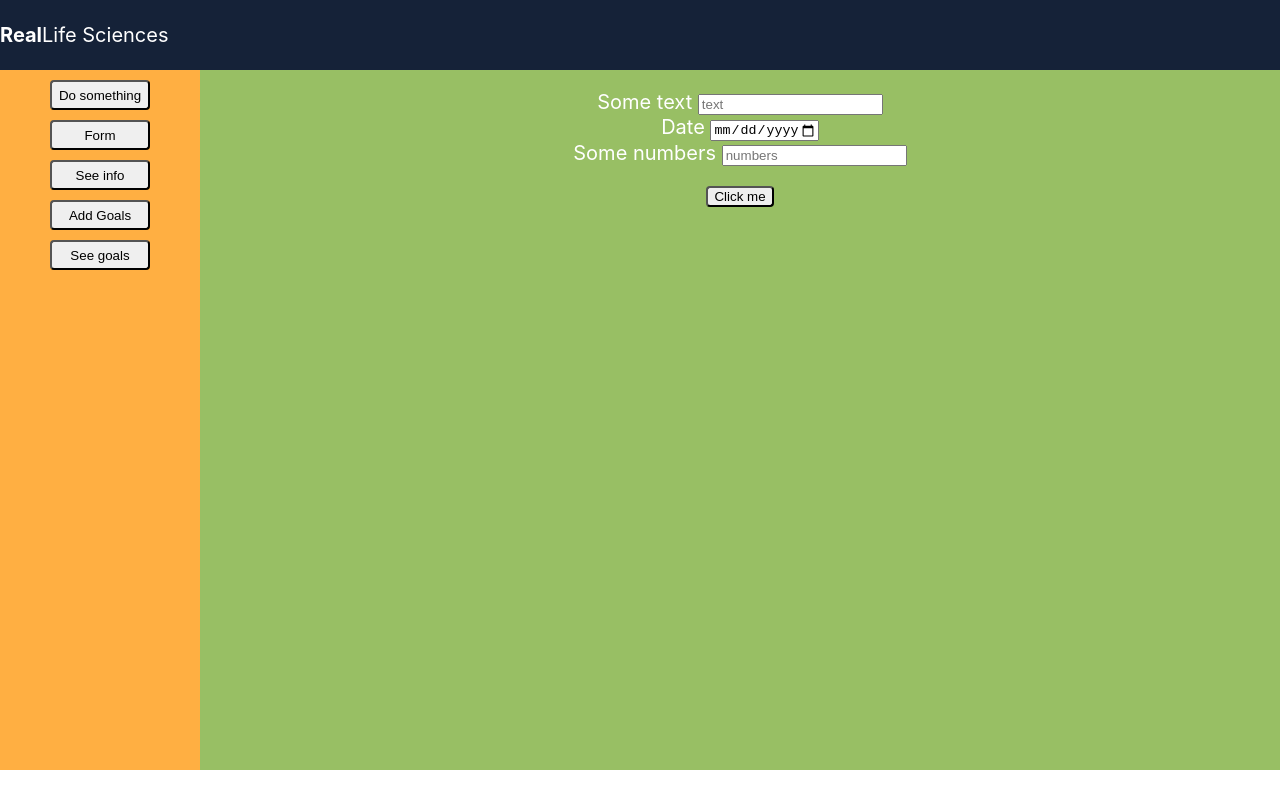
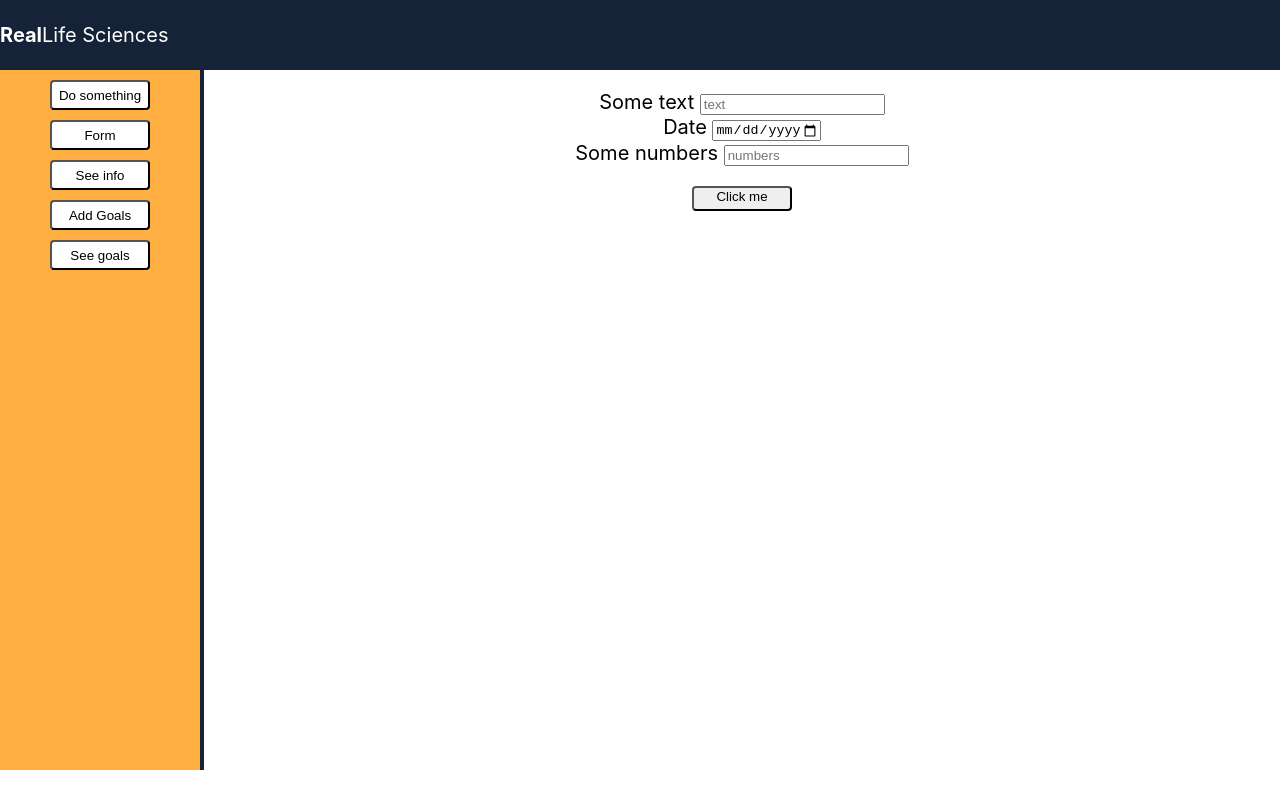
Before and after one commit to MunteanAndra/VSP-App, a React (Create React App) app: page /Formpage in a window 1280 px wide. Built offline with nearby package versions, Linux system fonts and the light colour scheme.

Commit message:
Added some more style

```diff
--- a/src/Components/SidebarStyle.css
+++ b/src/Components/SidebarStyle.css
@@ -4,6 +4,7 @@
     height: 700px;
     text-align: left;
     font-size: 20px;
+    border-right: 4px solid #152238;
 }
 
 .page-buttons{
@@ -20,6 +21,7 @@
     border-radius: 4px;
     height: 30px;
     margin-top: 10px;
+    background-color: white;
 }
 
 .button1:hover,
@@ -27,6 +29,6 @@
 .button3:hover,
 .button4:hover,
 .button5:hover{
-    background-color: grey;
+    background-color: #152238;
     color: white;
 }
--- a/src/Pages/FormpageStyle.css
+++ b/src/Pages/FormpageStyle.css
@@ -1,5 +1,5 @@
 .form_style{
-    background-color: #98BF64;
+    background-color: white;
     flex-grow: 1;
     height: 700px;
     font-size: 20px;
@@ -11,16 +11,19 @@
     justify-content: space-between;
     align-items: center;
     margin-top: 20px;
+    color: black;
 }
 
 .form_button{
     transition-duration: 1s;
     border-radius: 4px;
+    width: 100px;
+    height: 25px;
 }
 
 .form_button:hover{
-    background-color: grey;
-    color: white;
+    background-color: #FFAF42;
+    color: black;
 }
 
 .displayed_text{
--- a/src/Pages/GoalsItems/GoalsStyle.css
+++ b/src/Pages/GoalsItems/GoalsStyle.css
@@ -16,8 +16,9 @@
 
 .button_goal{
     width: 100px;
-    background-color: #98BF64;
+    background-color: #FFAF42;
     border-radius: 5px;
+    height: 25px;
 }
 
 .optional_input{
--- a/src/Pages/InfopageStyle.css
+++ b/src/Pages/InfopageStyle.css
@@ -1,6 +1,6 @@
 .info{
     color: black;
-    background-color: #98BF64;
+    background-color: white;
     flex-grow: 1;
 }
 
```
